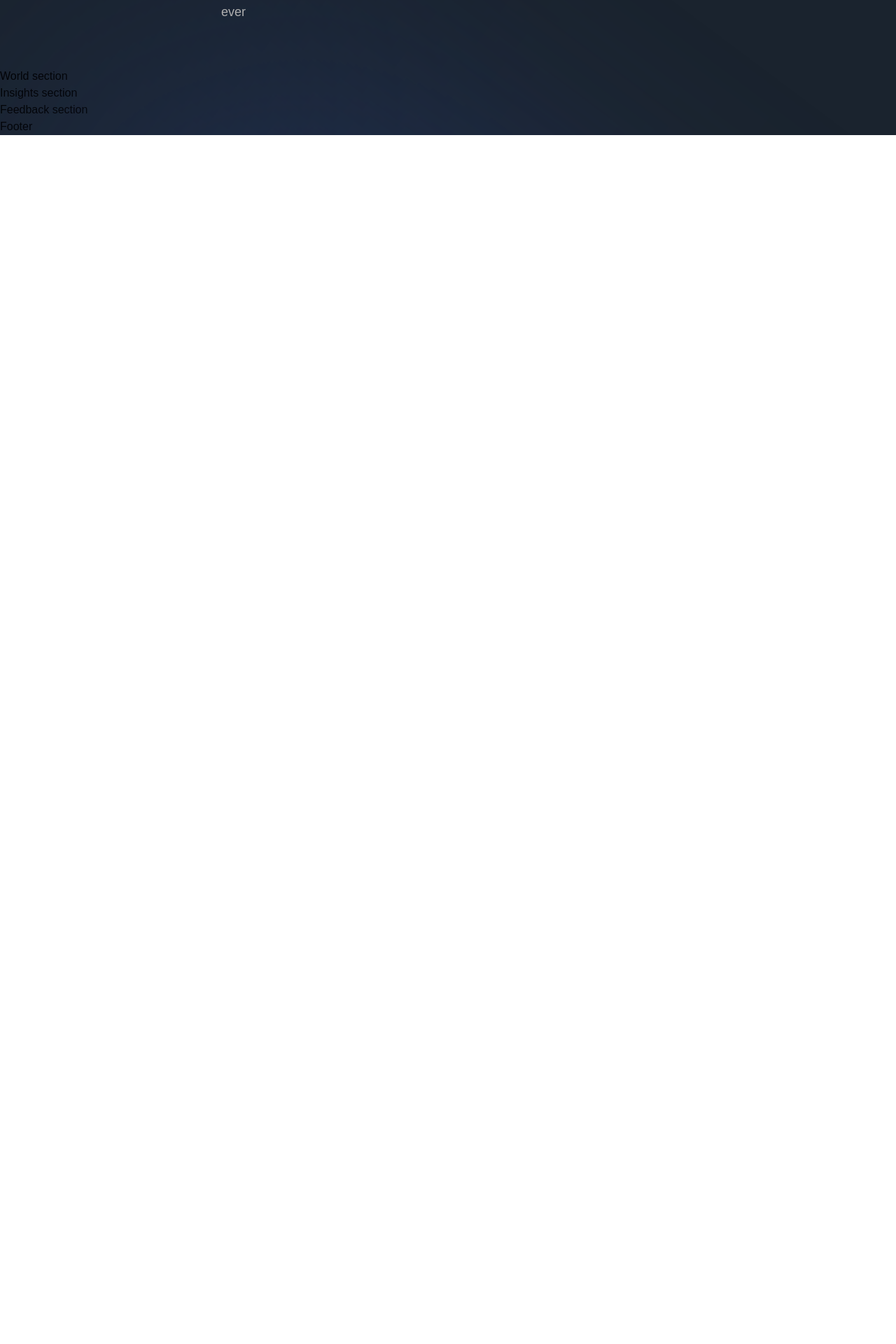
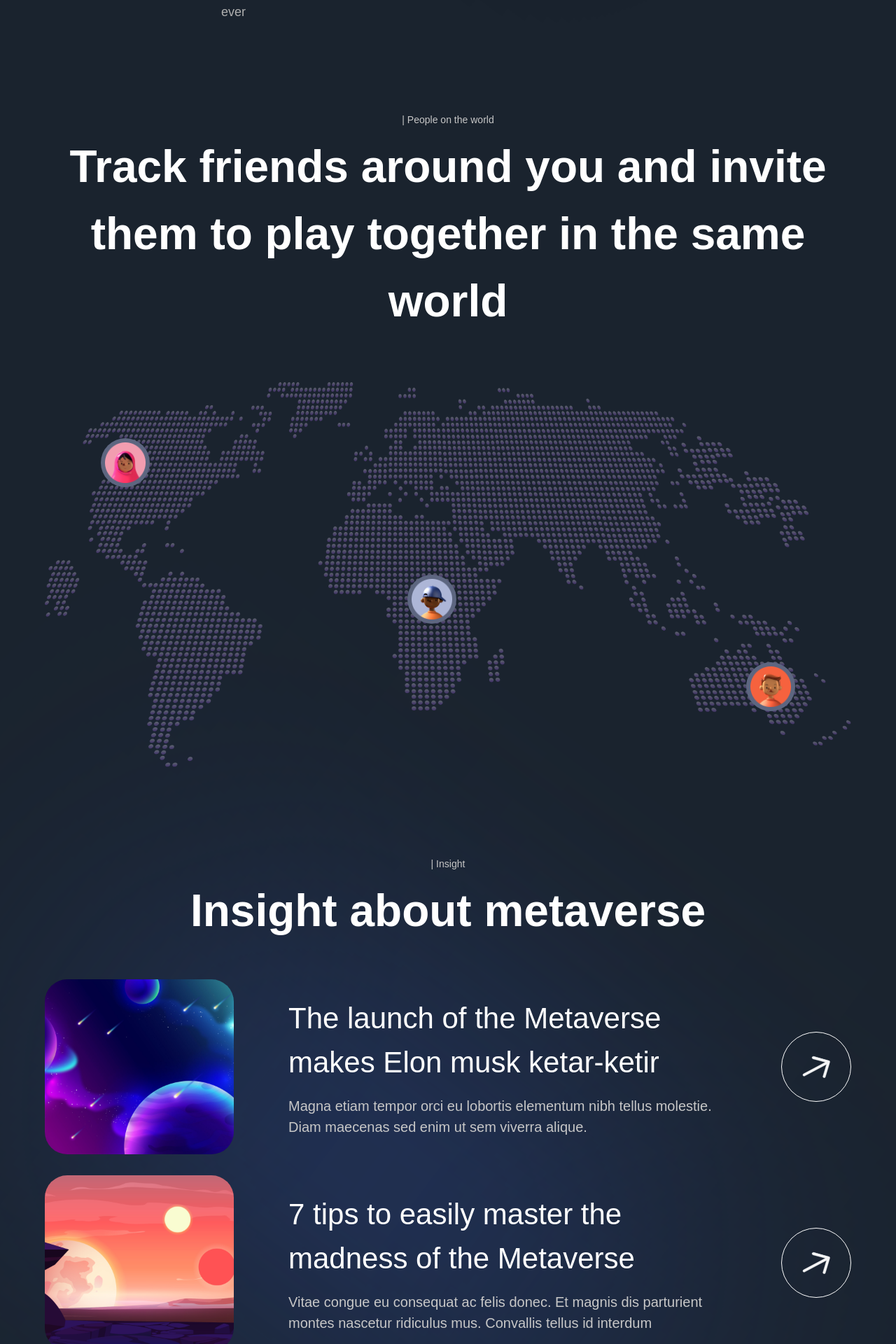
Before and after one commit to arnold-aswan/metaverse, a Next.js app: page / in a window 1280 px wide. Shown: the part 4080-6000 px from the top of the page at 70% size. Before the commit the page ends 4273 px from the top, so only its background shows below. Built offline with nearby package versions, Linux system fonts and the light colour scheme; a web font is replaced by a local one.

Commit message:
world & insight section

```diff
--- a/components/InsightCard.jsx
+++ b/components/InsightCard.jsx
@@ -1,9 +1,40 @@
-import React from 'react'
+/* eslint-disable @next/next/no-img-element */
+"use client";
 
-const InsightCard = () => {
+import { motion } from "framer-motion";
+import { fadeIn } from "@/utils/motion";
+
+const InsightCard = ({ index, title, imgUrl, subtitle }) => {
   return (
-    <div>InsightCard</div>
-  )
-}
+    <motion.div
+      variants={fadeIn("up", "spring", index * 0.5, 1)}
+      className="flex md:flex-row flex-col gap-4 ">
+      <img
+        src={imgUrl}
+        alt="planet"
+        lazy
+        className="md:w-[270px] w-full h-[250px] rounded-[32px] object-cover "
+      />
+      <div className="w-full flex justify-between items-center ">
+        <div className="flex-1 md:ml-[62px] flex flex-col max-w-[650px] ">
+          <h4 className="font-normal lg:text-[42px] text-[26px] text-white ">
+            {title}
+          </h4>
+          <p className="mt-[16px] font-normal lg:text-[20px] text-[14px] text-secondary-white ">
+            {subtitle}
+          </p>
+        </div>
 
-export default InsightCard
+        <div className="lg:flex hidden items-center justify-center size-[100px] rounded-full bg-transparent border-[1px] border-white ">
+          <img
+            src="arrow.svg"
+            alt="arrow"
+            className="size-[40%] object-contain "
+          />
+        </div>
+      </div>
+    </motion.div>
+  );
+};
+
+export default InsightCard;
--- a/sections/Insights.jsx
+++ b/sections/Insights.jsx
@@ -1,8 +1,35 @@
-'use client';
+"use client";
+
+import { motion } from "framer-motion";
+
+import styles from "@/styles/index";
+import { staggerContainer } from "@/utils/motion";
+import { TypingText, TitleText, InsightCard } from "@/components";
+import { insights } from "@/constants";
 
 const Insights = () => (
-  <section>
-    Insights section
+  <section className={`${styles.paddings} relative z-10`}>
+    <motion.div
+      variants={staggerContainer}
+      initial="hidden"
+      whileInView={"show"}
+      viewport={{ once: false, amount: 0.25 }}
+      className={`${styles.innerWidth} mx-auto flex flex-col `}>
+      <TypingText title={"| Insight"} textStyle={"text-center"} />
+      <TitleText
+        title={<>Insight about metaverse</>}
+        textStyle={"text-center"}
+      />
+      <div className="mt-[50px] flex flex-col gap-[30px] ">
+        {insights.map((insight, index) => (
+          <InsightCard
+            key={`insight-${index}`}
+            {...insight}
+            index={index + 1}
+          />
+        ))}
+      </div>
+    </motion.div>
   </section>
 );
 
--- a/sections/World.jsx
+++ b/sections/World.jsx
@@ -1,8 +1,64 @@
-'use client';
+"use client";
+
+import { motion } from "framer-motion";
+
+import styles from "@/styles/index";
+import { staggerContainer, fadeIn } from "@/utils/motion";
+import { TypingText, TitleText } from "@/components";
 
 const World = () => (
-  <section>
-    World section
+  <section className={`${styles.paddings} relative z-10`}>
+    <motion.div
+      variants={staggerContainer}
+      initial="hidden"
+      whileInView={"show"}
+      viewport={{ once: false, amount: 0.25 }}
+      className={`${styles.innerWidth} mx-auto flex flex-col`}>
+      <TypingText title="| People on the world" textStyle={"text-center"} />
+      <TitleText
+        title={
+          <>
+            Track friends around you and invite them to play together in the
+            same world
+          </>
+        }
+        textStyle={"text-center"}
+      />
+      <motion.div
+        variants={fadeIn("up", "tween", 0.3, 1)}
+        className="relative mt-[68px] flex w-full h-[550px] ">
+        <img
+          src="/map.png"
+          alt="map"
+          lazy
+          className="w-full h-full object-fit"
+        />
+        <div className="absolute bottom-20 right-20 size-[70px] p-[6px] rounded-full bg-[#5d6680] ">
+          <img
+            src="people-01.png"
+            alt="person"
+            className="w-full h-full"
+            lazy
+          />
+        </div>
+        <div className="absolute top-20 left-20 size-[70px] p-[6px] rounded-full bg-[#5d6680] ">
+          <img
+            src="people-02.png"
+            alt="person"
+            className="w-full h-full"
+            lazy
+          />
+        </div>
+        <div className="absolute top-1/2 left-[45%] size-[70px] p-[6px] rounded-full bg-[#5d6680] ">
+          <img
+            src="people-03.png"
+            alt="person"
+            className="w-full h-full"
+            lazy
+          />
+        </div>
+      </motion.div>
+    </motion.div>
   </section>
 );
 
```
